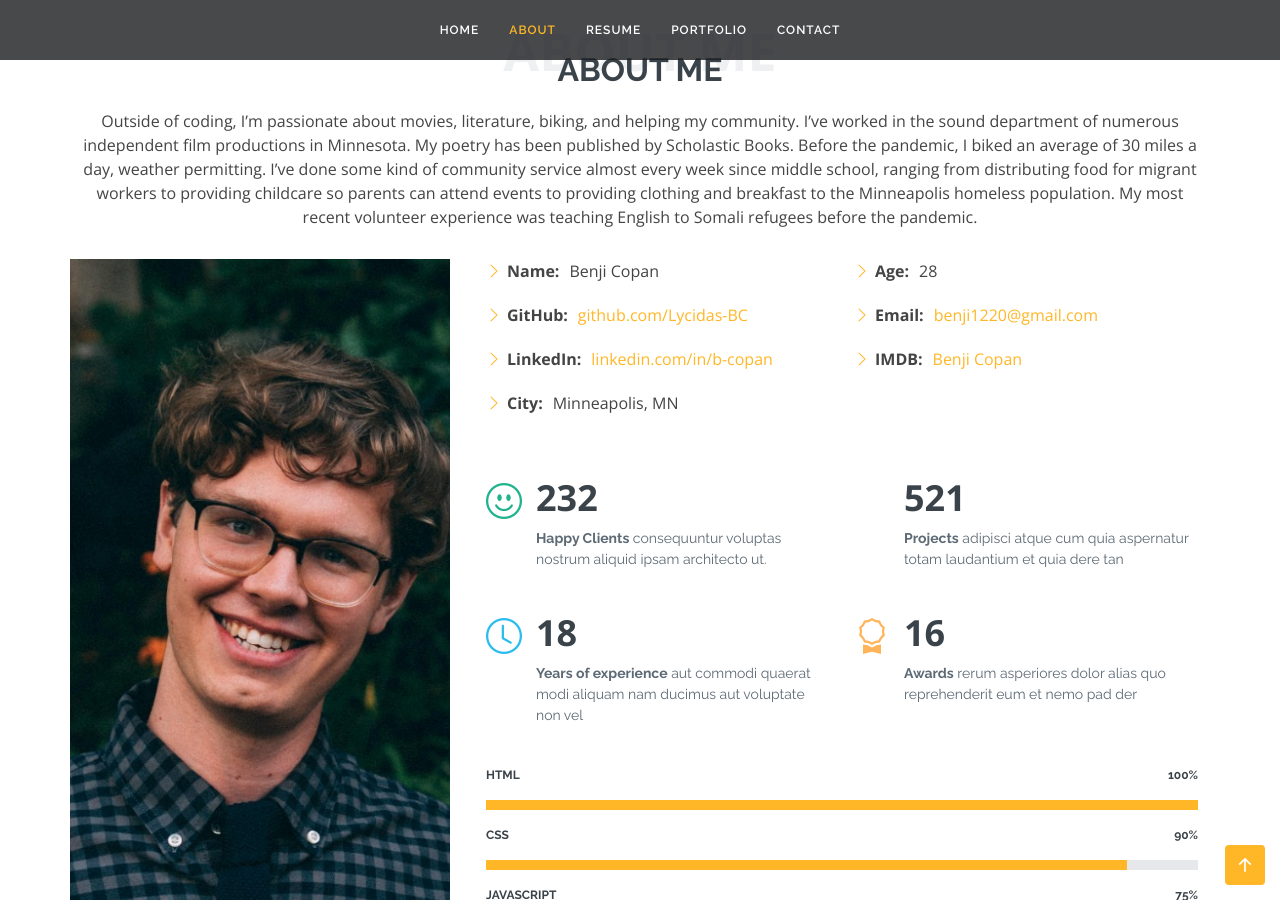
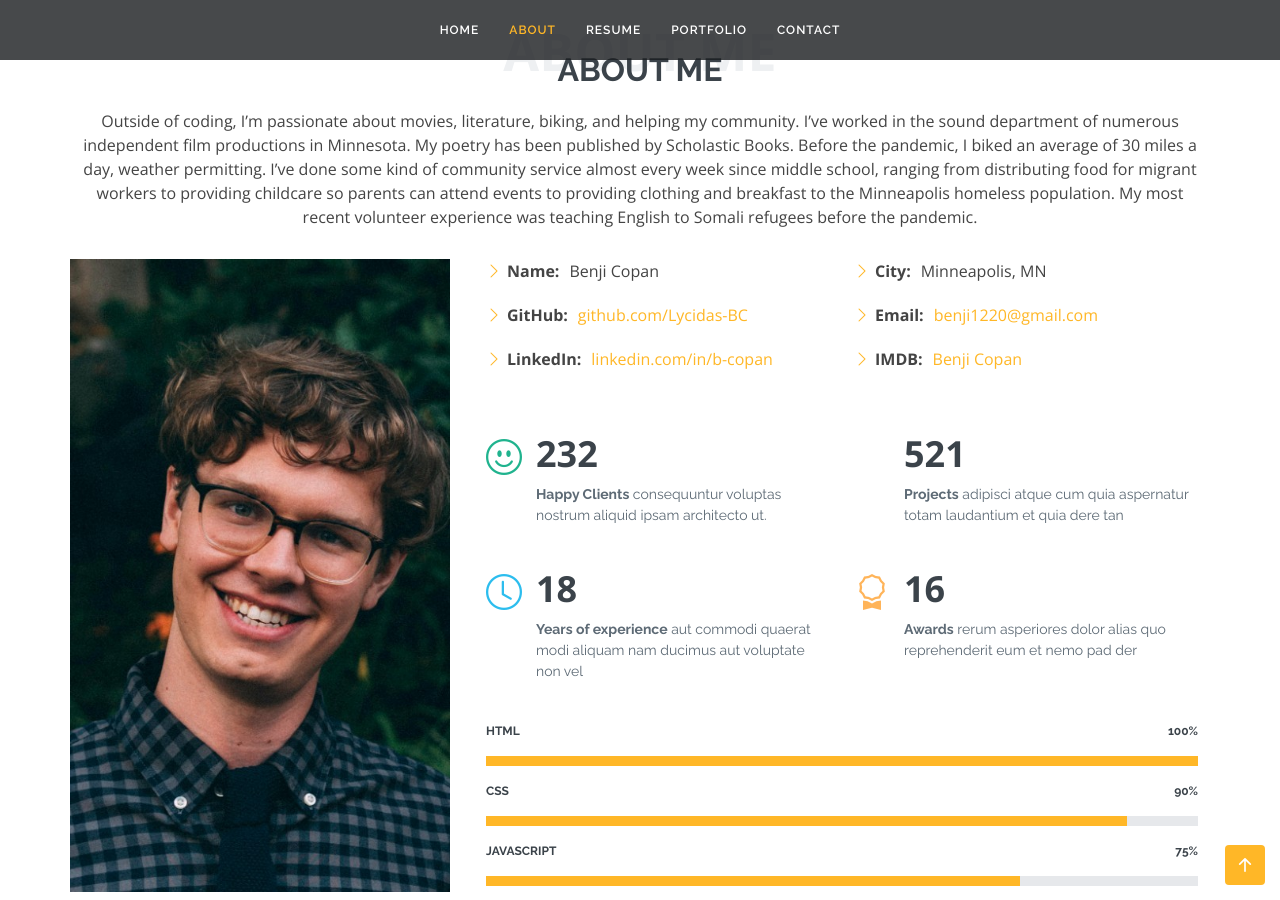
Before and after one commit to Lycidas-BC/Lycidas-BC.github.io, a Jekyll site: the page index.html, which Jekyll copies as it is, in a window 1280 px wide and 900 px high, scrolled down 939 px. Built offline with Jekyll 4.4.1, drawn with Linux system fonts in a browser that asks for light colours.

Commit message:
typo fix

```diff
--- a/index.html
+++ b/index.html
@@ -101,12 +101,11 @@
                     <li><i class="bi bi-chevron-right"></i> <strong>Name:</strong> <span>Benji Copan</span></li>
                     <li><i class="bi bi-chevron-right"></i> <strong>GitHub:</strong> <span><a href="https://github.com/Lycidas-BC">github.com/Lycidas-BC</a></span></li>
                     <li><i class="bi bi-chevron-right"></i> <strong>LinkedIn:</strong> <span><a href="https://www.linkedin.com/in/b-copan">linkedin.com/in/b-copan</a></span></li>
-                    <li><i class="bi bi-chevron-right"></i> <strong>City:</strong> <span>Minneapolis, MN</span></li>
                   </ul>
                 </div>
                 <div class="col-lg-6">
                   <ul>
-                    <li><i class="bi bi-chevron-right"></i> <strong>Age:</strong> <span>28</span></li>
+                    <li><i class="bi bi-chevron-right"></i> <strong>City:</strong> <span>Minneapolis, MN</span></li>
                     <li><i class="bi bi-chevron-right"></i> <strong>Email:</strong> <span><a href="mailto:benji1220@gmail.com">benji1220@gmail.com</a></span></li>
                     <li><i class="bi bi-chevron-right"></i> <strong>IMDB:</strong> <span><a href="https://www.imdb.com/name/nm9392713/">Benji Copan</a></span></li>
                   </ul>
@@ -408,7 +407,7 @@
                 <h4>Ceo &amp; Founder, Measurement Technology Laboratories</h4>
                 <p>
                   <i class="bx bxs-quote-alt-left quote-icon-left"></i>
-                    Benji served as the go to guy for trouble shooting software code and added a strong scientific back ground rising from his strengths in mathematics and physics.
+                    Benji served as the go-to guy for trouble shooting software code and added a strong scientific back ground rising from his strengths in mathematics and physics.
                   <i class="bx bxs-quote-alt-right quote-icon-right"></i>
                 </p>
               </div>
```
